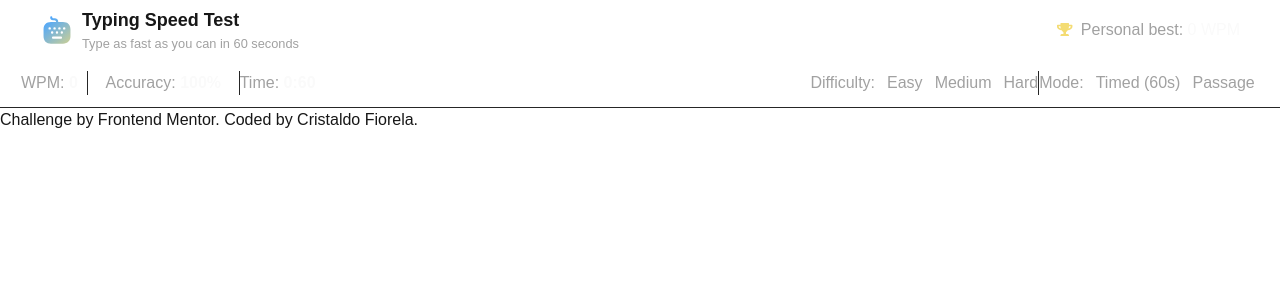
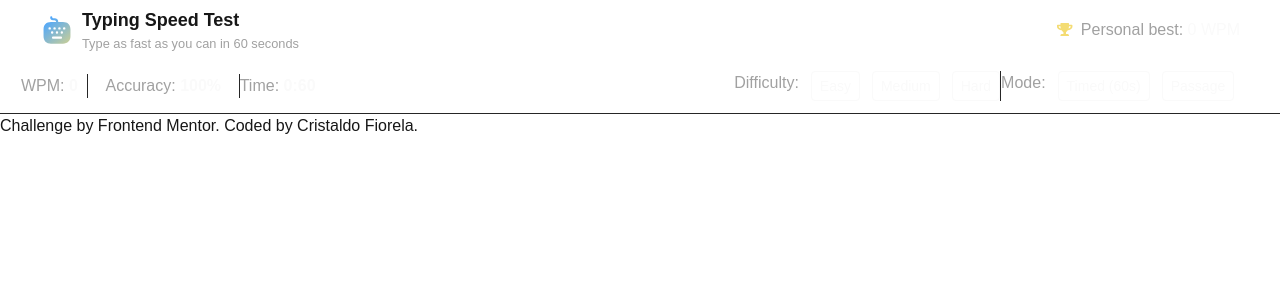
Before and after one commit to Cristaldo-Fiorela/typing-speed, a Next.js app: page / in a window 1280 px wide. Shown: the top 300 px of the page. Built offline with nearby package versions, Linux system fonts and the light colour scheme.

Commit message:
feat(ui): style square button component

```diff
--- a/components/ui/square-button.tsx
+++ b/components/ui/square-button.tsx
@@ -3,7 +3,11 @@ type SquareButtonProps = {
 };
 
 const SquareButton = ({ children }: SquareButtonProps) => {
-    return <button>{children}</button>;
+    return (
+        <button className="text-neutral-50 border rounded py-1 px-2 hover:border-blue-600 hover:text-blue-400 transition-colors cursor-pointer text-sm">
+            {children}
+        </button>
+    );
 };
 
 export default SquareButton;
```
